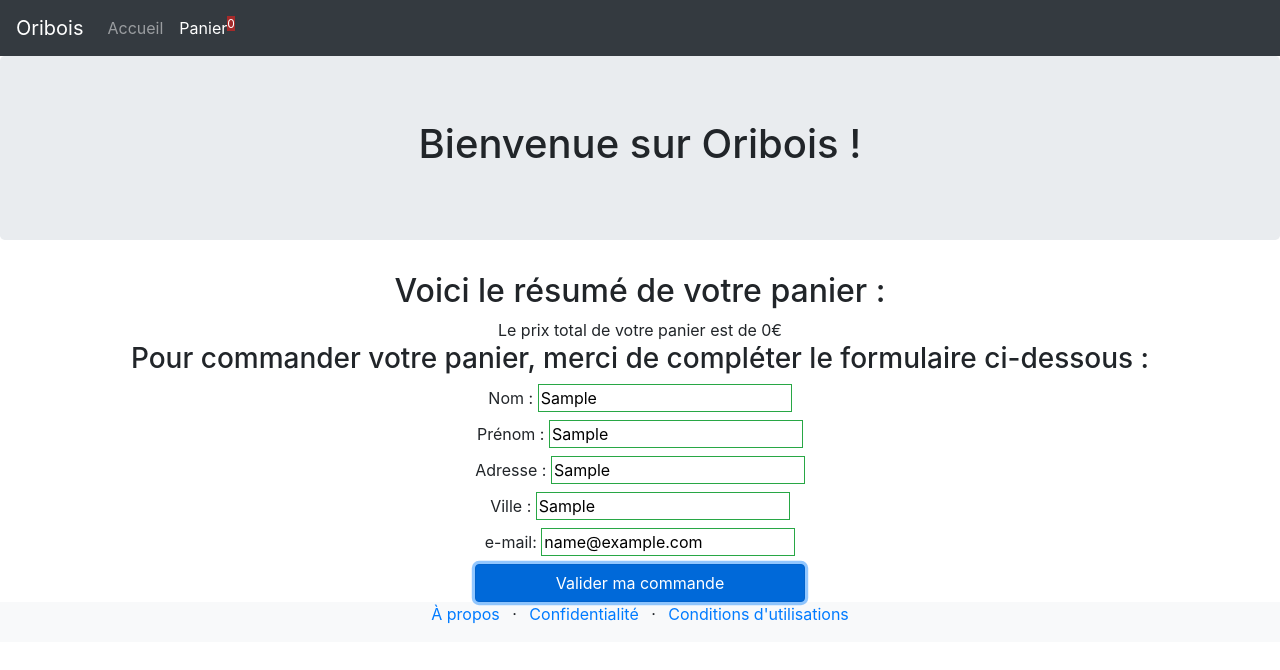
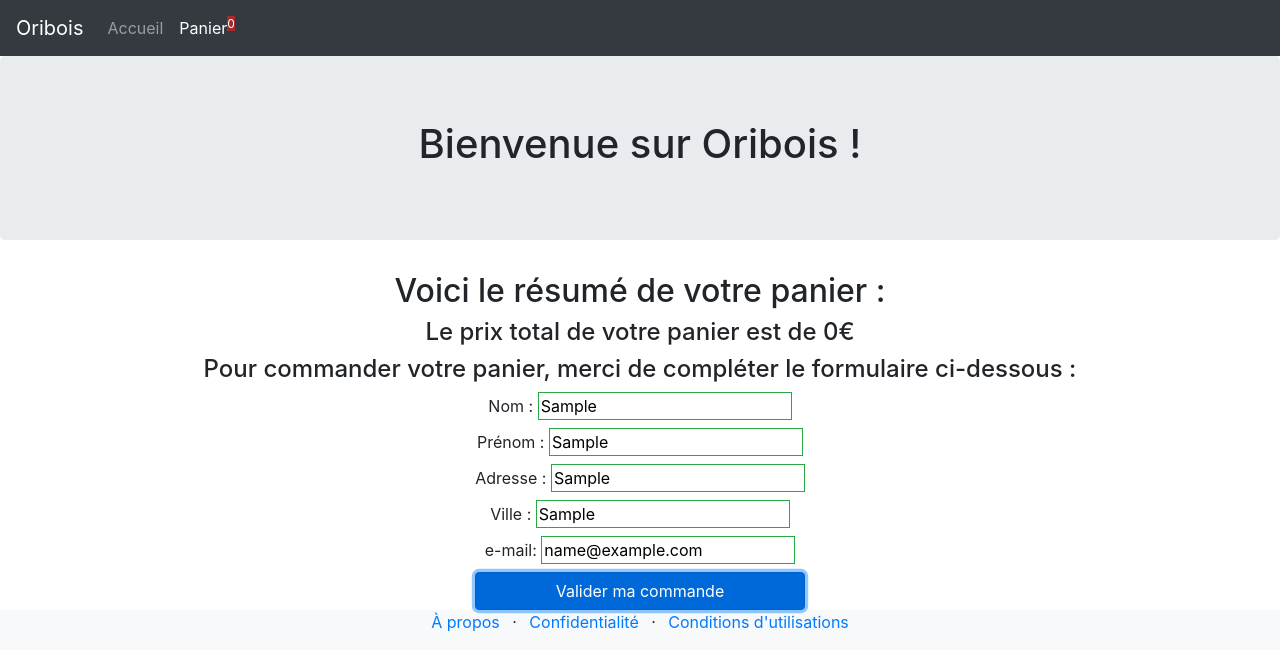
Before and after one commit to Zanadeus/P5_Charlier_cedric, a plain HTML site: page front/html/cart.html in a window 1280 px wide. Both pictures are taken after typing "Sample", "Sample", "Sample", "Sample", "name@example.com" into the empty fields and a click on the button "Valider ma commande". Drawn offline with nearby package versions, Linux system fonts and the light colour scheme; no server answers.

Commit message:
210428 v03 nettoyage des console.log

```diff
--- a/front/html/cart.html
+++ b/front/html/cart.html
@@ -39,7 +39,7 @@
           <div id="panier">
             <!-- insertion de html par javascript pour l'affichage du panier-->
           </div>
-          <h3 class="text-center">Pour commander votre panier, merci de compléter le formulaire ci-dessous :</h3>
+          <h4 class="text-center">Pour commander votre panier, merci de compléter le formulaire ci-dessous :</h4>
           <form action="thanksPage.html" method="post" class="text-center d-flex flex-column">
             <label for="lastName">
               Nom : <input type="text" name="lastName" id="lastName" >
--- a/front/js/cart.js
+++ b/front/js/cart.js
@@ -39,10 +39,10 @@ else
       `
     ;
   });
-  document.getElementById("panier").insertAdjacentHTML("afterbegin",`Le prix total de votre panier est de ${cartPrice}€`)
+  document.getElementById("panier").insertAdjacentHTML("beforebegin",`<h4>Le prix total de votre panier est de ${cartPrice}€</h4>`)
 }
 
-function getDataArray()//fonction appel des données serveur
+function getDataArray()//fonction appel des données serveur -- je veux récupérer les données renvoyées par le serveur après requete post
 {
   return fetch("http://localhost:3000/api/furniture/order")//va chercher les informations sur le serveur
   .then(function(httpBodyResponse)//puis lance la fonction suivante
@@ -52,11 +52,11 @@ function getDataArray()//fonction appel des données serveur
   })
   .then(function(response)//puis traite l'array
   {
-    console.log(response);
+    console.log(response);//test -- vérification de la réponse obtenue
   })
 }
 
-function cartBilling()
+function cartBilling()//fonction requete post
 {
   fetch ("http://localhost:3000/api/furniture/order",
   {
@@ -70,9 +70,8 @@ function cartBilling()
   })
 }
 
-function validationFormulaire(event)
+function validationFormulaire(event)//fonction de vérification du formulaire, récupération et envoi des données contact et products au serveur
 {
-  console.log("test fonction validationFormulaire")
   formInput.forEach(element =>
   {
     function badInput()
@@ -95,7 +94,7 @@ function validationFormulaire(event)
       //test regex pour email :
       if (element.parentNode.getAttribute("for") === "email")//on vérifie que le label de l'input est "email"
       {
-        console.log(/^.+[@]+.+[.]+[\w]+$/.test(element.value));
+        console.log(/^.+[@]+.+[.]+[\w]+$/.test(element.value));//test -- vérification de la valeur obtenue
         if ((/^.+[@]+.+[.]+[\w]+$/.test(element.value)) === false)//si l'input ne correspond pas à la forme d'un email "a@b.c"
         {
           event.preventDefault();
@@ -116,7 +115,7 @@ function validationFormulaire(event)
       contact[element.parentNode.getAttribute("for")] = element.value;
     }
   });
-  console.log(contact);
+  console.log(contact);//test -- vérification de l'objet qui sera envoyé
   cartBilling();
 }
 
--- a/front/js/index.js
+++ b/front/js/index.js
@@ -11,10 +11,8 @@ function getDataArray()//fonction appel des données serveur
 getDataArray()//fonction appel des données serveur
 .then(function(response)//puis traite l'array
 {
-  //console.log(response);//affiche l'array
   response.forEach(product =>
   {
-    //console.log(product);
     document.querySelector("article").innerHTML +=
       `
         <a href="product.html?id=${product._id}" class="card col-md-5">
```
